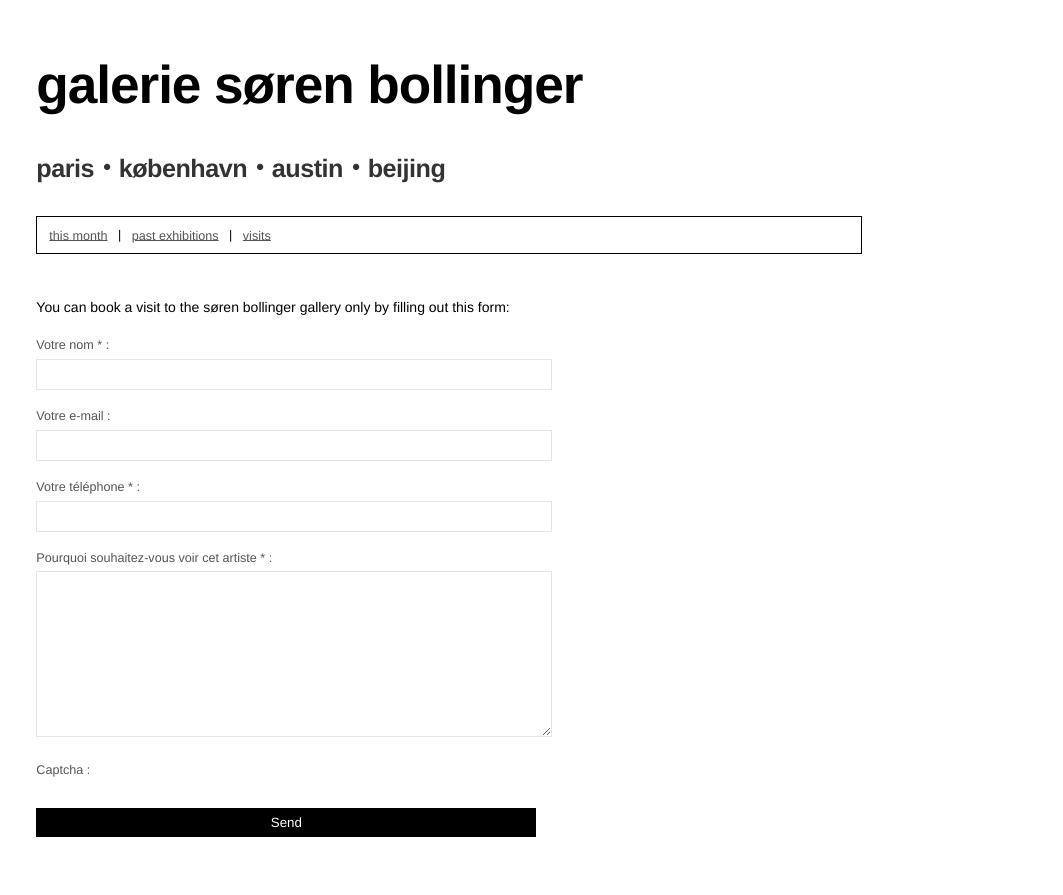
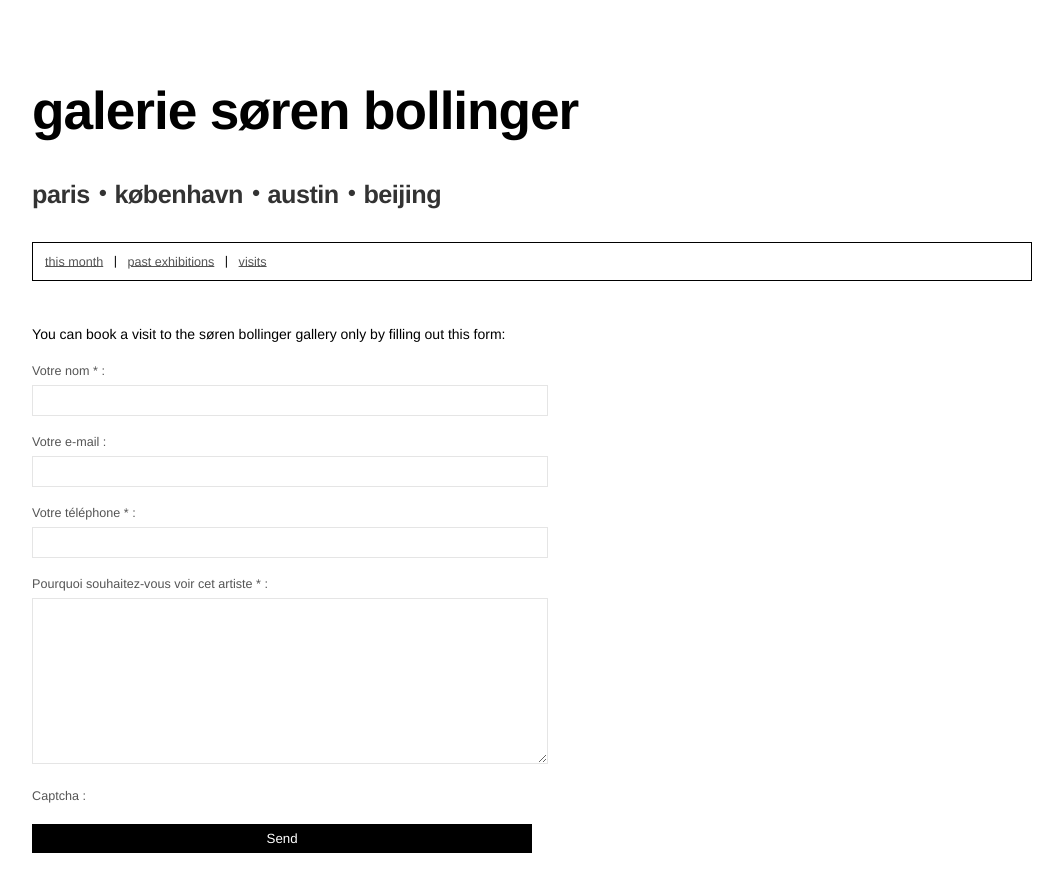
Before and after one commit to bolinocroustibat/blockhaus101, a Django app: template blockhaus101_app/templates/en/contact.html in a window 1280 px wide. Shown: the whole page, without its empty margins (77-1140 px from the left). Before the commit the page ends 837 px from the top, so only its background shows below. Run offline with Django 3.2, Linux system fonts and the light colour scheme; the template is opened without the code that fills it: values that come from a table or form of the project are taken from there, others are empty; parts of the project's set-up code (start-up, migrations or seed data) failed here and were passed over; some libraries are stand-ins or nearby versions.

Commit message:
style: refactor style

```diff
--- a/blockhaus101_app/static/style.css
+++ b/blockhaus101_app/static/style.css
@@ -77,12 +77,18 @@ a:focus-visible {
 }
 
 /* Navigation */
+nav {
+	margin: 2rem 0 3rem 0;
+	width: 100%;
+	box-sizing: border-box;  /* Include padding in width */
+}
+
 nav ul {
 	font-size: 0.9em;
-	max-width: 800px;
 	border: 1px solid black;
 	padding: 8px 12px;
 	margin: 2rem 0;
+	box-sizing: border-box;  /* Include padding in width */
 }
 
 @media (max-width: 992px) {
@@ -279,49 +287,29 @@ form {
 	color: inherit;
 }
 
-/* Add Bootstrap-like grid classes we're using */
-.col-12 {
-	width: 100%;
+/* Add these new semantic classes */
+.gallery-description {
+	margin: 2rem 0 2.5rem 0;
 }
 
-.col-lg-8 {
-	width: 100%;
+.exhibition-date {
+	margin: 2.5rem 0 1.5rem 0;
 }
 
-@media (min-width: 992px) {
-	.col-lg-8 {
-		width: 66.666667%;
-	}
+.contact-form-wrapper {
+	width: 100%;
+	margin-bottom: 3rem;
 }
 
-.offset-1 {
-	margin-left: 8.333333%;
+.form-section {
+	margin-top: 2rem;
 }
 
-.mt-3 {
+.form-group {
 	margin-top: 1rem;
 }
 
-.mt-5 {
-	margin-top: 3rem;
+#main-wrapper {
+	max-width: 1000px;
+	padding: 1.75rem 8% 0;
 }
-
-.mb-5 {
-	margin-bottom: 3rem;
-}
-
-.p-0 {
-	padding: 0;
-}
-
-.loading-indicator {
-	text-align: center;
-	padding: 2rem;
-	color: #666;
-	font-style: italic;
-}
-
-.loading-trigger {
-	opacity: 0;  /* Hide the trigger div but keep it functional */
-	height: 20px;
-}
--- a/blockhaus101_app/templates/en/base.html
+++ b/blockhaus101_app/templates/en/base.html
@@ -39,12 +39,12 @@
 
 <body>
 
-	<div id="main-wrapper" class="col-10 offset-1 mt-5">
+	<div id="main-wrapper">
 
 		<h1>galerie søren bollinger</h1>
 		<h2>paris・københavn・austin・beijing</h2>
 
-		<nav class="mt-3 mb-5">
+		<nav>
 			<ul>
 				<li>
 					<a href="{% url 'index' lang='en' %}" class="{% if request.resolver_match.url_name == "index" %}active{% endif %}">this month</a>
--- a/blockhaus101_app/templates/en/contact.html
+++ b/blockhaus101_app/templates/en/contact.html
@@ -11,36 +11,35 @@
 
 {% block content %}
 
-<div class="col-lg-8 col-12 p-0 mb-5">
-
-	<div class="mt-5">
+<div class="contact-form-wrapper">
+	<div class="form-section">
 		{% if message %}
 			<p class="message">{{message}}</p>
 		{% else %}
 			<p>You can book a visit to the søren bollinger gallery only by filling out this form:
-			<form role="form" action= "" method="POST">
-				<div class="mt-3">
+			<form role="form" action="" method="POST">
+				<div class="form-group">
 					{{ form_contact.name.label_tag }}
 					{{ form_contact.name }}
 				</div>
-				<div class="mt-3">
+				<div class="form-group">
 					{{ form_contact.email.label_tag }}
 					{{ form_contact.email }}
 				</div>
-				<div class="mt-3">
+				<div class="form-group">
 					{{ form_contact.phone.label_tag }}
 					{{ form_contact.phone }}
 				</div>
-				<div class="mt-3">
+				<div class="form-group">
 					{{ form_contact.text.label_tag }}
 					{{ form_contact.text }}
 				</div>
-				<div class="mt-3">
+				<div class="form-group">
 					{{ form_contact.captcha.label_tag|linebreaks }}
 					{{ form_contact.captcha|linebreaks }}
 				</div>
 				{% csrf_token %}
-				<input type="submit" class="btn btn-primary mt-3" value="Send">
+				<input type="submit" class="btn-primary" value="Send">
 			</form>
 		{% endif %}
 	</div>
--- a/blockhaus101_app/templates/en/index.html
+++ b/blockhaus101_app/templates/en/index.html
@@ -12,12 +12,12 @@
 {% block }
 
 {% block content %}
-<div class="mb-4 mt-5">
+<div class="gallery-description">
 	søren bollinger gallery is a contemporary art gallery that exhibits new voices in the art world every month. By appointment only.
-	<div class="mt-5">From {{ expo_startdate }} to {{ expo_enddate }}:</div>
+	<div class="exhibition-date">From {{ expo_startdate }} to {{ expo_enddate }}:</div>
 </div>
 
-<div class="col-lg-8 col-12 mb-5 expo-wrapper">
+<div class="exhibition-item expo-wrapper">
 	<div class="expo-text-wrapper">
 		<span class="artist">{{ artist_name }}</span>&nbsp;|&nbsp;<span class="expo-title">{{ expo_title|capfirst }}</span>
 		<div class="bio">{{ artist_bio }}</div>
--- a/blockhaus101_app/templates/en/past-exhibitions.html
+++ b/blockhaus101_app/templates/en/past-exhibitions.html
@@ -16,8 +16,8 @@
 {% else %}
 	<div id="exhibitions-container">
 		{% for e in exhibitions_details %}
-		<div class="past-expo-date mb-4 mt-5">From {{ e.startdate }} to {{ e.enddate }}</div>
-		<div class="col-lg-8 col-12 mb-5 expo-wrapper">
+		<div class="exhibition-date">From {{ e.startdate }} to {{ e.enddate }}</div>
+		<div class="exhibition-item expo-wrapper">
 			<div class="expo-text-wrapper">
 				<span class="artist">{{ e.name }}</span>&nbsp;|&nbsp;<span class="expo-title">{{ e.title|capfirst }}</span>
 				<div class="bio">{{ e.bio }}</div>
--- a/blockhaus101_app/templates/fr/base.html
+++ b/blockhaus101_app/templates/fr/base.html
@@ -39,12 +39,12 @@
 
 <body>
 
-	<div id="main-wrapper" class="col-10 offset-1 mt-5">
+	<div id="main-wrapper">
 
 		<h1>galerie søren bollinger</h1>
 		<h2>paris・københavn・austin・beijing</h2>
 
-		<nav class="mt-3 mb-5">
+		<nav>
 			<ul>
 				<li>
 					<a href="{% url 'index' lang='fr' %}" class="{% if request.resolver_match.url_name == "index" %}active{% endif %}">ce mois-ci</a>
--- a/blockhaus101_app/templates/fr/index.html
+++ b/blockhaus101_app/templates/fr/index.html
@@ -12,12 +12,12 @@
 {% block }
 
 {% block content %}
-<div class="mb-4 mt-5">
+<div class="gallery-description">
 	la galerie søren bollinger expose chaque mois une nouvelle voix marginale de l'art contemporain. Uniquement sur rendez-vous.
-	<div class="mt-5">Du {{ expo_startdate }} au {{ expo_enddate }} :</div>
+	<div class="exhibition-date">Du {{ expo_startdate }} au {{ expo_enddate }} :</div>
 </div>
 
-<div class="col-lg-8 col-12 mb-5 expo-wrapper">
+<div class="exhibition-item expo-wrapper">
 	<div class="expo-text-wrapper">
 		<span class="artist">{{ artist_name }}</span>&nbsp;|&nbsp;<span class="expo-title">{{ expo_title|capfirst }}</span>
 		<div class="bio">{{ artist_bio }}</div>
--- a/blockhaus101_app/templates/fr/past-exhibitions.html
+++ b/blockhaus101_app/templates/fr/past-exhibitions.html
@@ -17,8 +17,8 @@
 {% else %}
 	<div id="exhibitions-container">
 		{% for e in exhibitions_details %}
-		<div class="past-expo-date mb-4 mt-5">Du {{ e.startdate }} au {{ e.enddate }}</div>
-		<div class="col-lg-8 col-12 mb-5 expo-wrapper">
+		<div class="exhibition-date">Du {{ e.startdate }} au {{ e.enddate }}</div>
+		<div class="exhibition-item expo-wrapper">
 			<div class="expo-text-wrapper">
 				<span class="artist">{{ e.name }}</span>&nbsp;|&nbsp;<span class="expo-title">{{ e.title|capfirst }}</span>
 				<div class="bio">{{ e.bio }}</div>
```
Also changed, not shown: other parts of blockhaus101_app/static/style.css (+24 -22 lines), blockhaus101_app/templates/fr/contact.html (+9 -10 lines).
